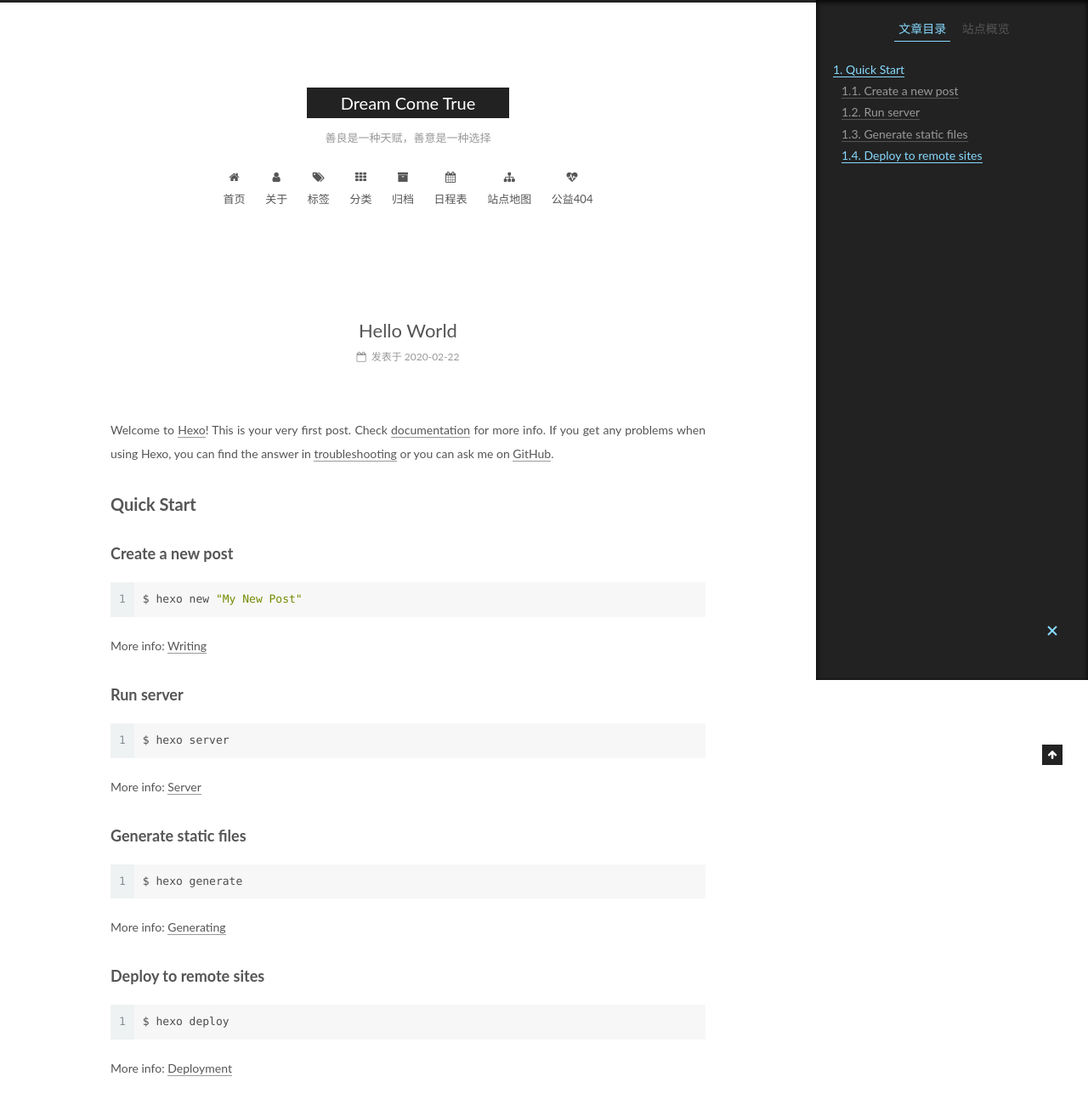
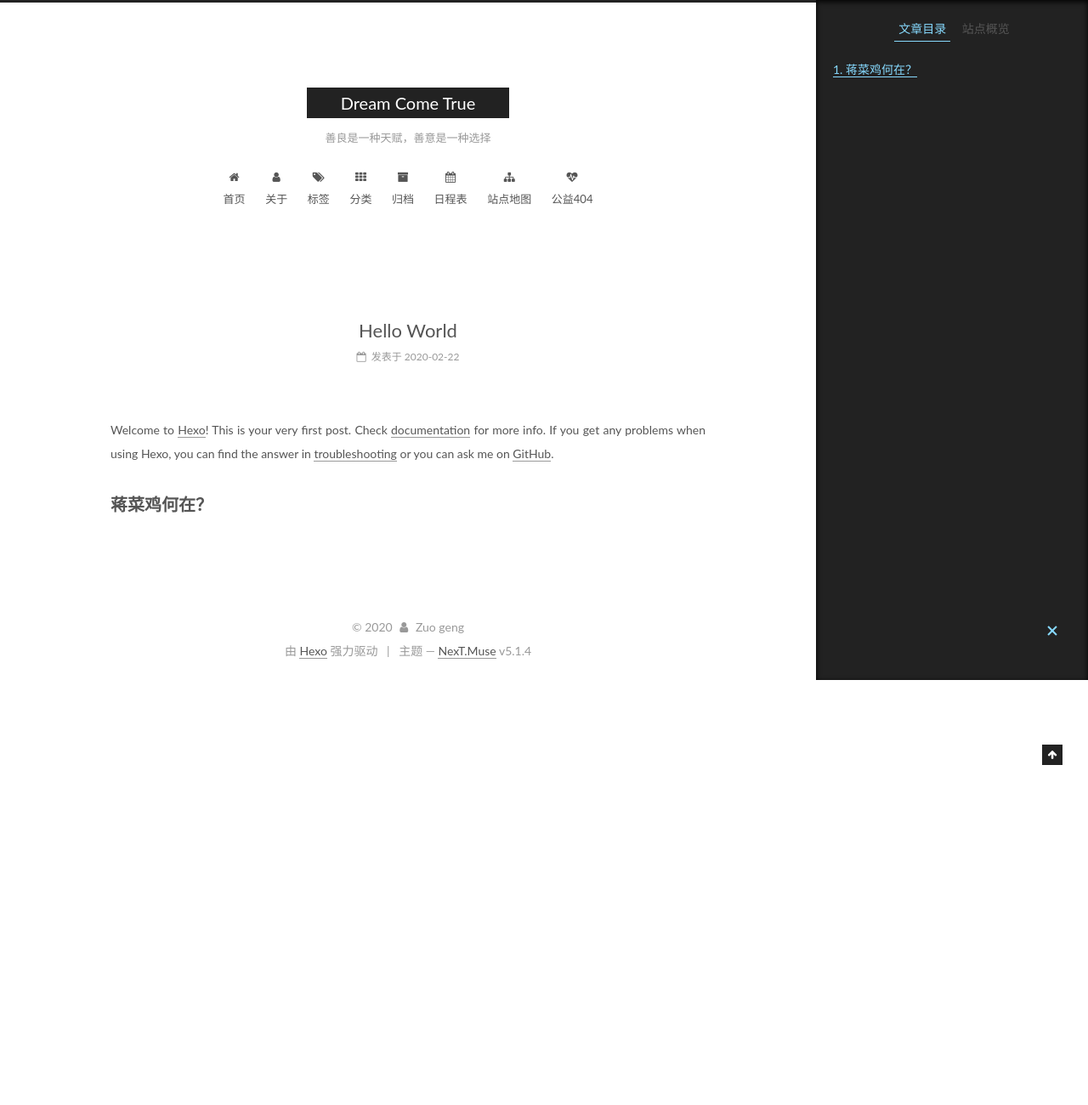
Before and after one commit to xugaopeng1/xugaopeng1.github.io, a plain HTML site: page hello-world/index.html in a window 1280 px wide. Shown: the top 1300 px of the page at 85% size. After the commit the page ends 800 px from the top, so only its background shows below. Drawn offline with Linux system fonts and the light colour scheme.

Commit message:
Site updated: 2020-02-22 21:54:44

```diff
--- a/css/main.css
+++ b/css/main.css
@@ -1822,7 +1822,7 @@ pre .javascript .function {
   width: 4px;
   height: 4px;
   border-radius: 50%;
-  background: #cff;
+  background: #ff8ffa;
 }
 .links-of-blogroll {
   font-size: 13px;
--- a/hello-world/index.html
+++ b/hello-world/index.html
@@ -79,14 +79,14 @@
 
 
 
-<meta name="description" content="Welcome to Hexo! This is your very first post. Check documentation for more info. If you get any problems when using Hexo, you can find the answer in troubleshooting or you can ask me on GitHub. Quick">
+<meta name="description" content="Welcome to Hexo! This is your very first post. Check documentation for more info. If you get any problems when using Hexo, you can find the answer in troubleshooting or you can ask me on GitHub. 蒋菜鸡何在">
 <meta property="og:type" content="article">
 <meta property="og:title" content="Hello World">
 <meta property="og:url" content="http://yoursite.com/hello-world/index.html">
 <meta property="og:site_name" content="Dream Come True">
-<meta property="og:description" content="Welcome to Hexo! This is your very first post. Check documentation for more info. If you get any problems when using Hexo, you can find the answer in troubleshooting or you can ask me on GitHub. Quick">
+<meta property="og:description" content="Welcome to Hexo! This is your very first post. Check documentation for more info. If you get any problems when using Hexo, you can find the answer in troubleshooting or you can ask me on GitHub. 蒋菜鸡何在">
 <meta property="article:published_time" content="2020-02-22T11:54:49.058Z">
-<meta property="article:modified_time" content="2020-02-22T11:54:49.062Z">
+<meta property="article:modified_time" content="2020-02-22T13:54:31.133Z">
 <meta property="article:author" content="Zuo geng">
 <meta name="twitter:card" content="summary">
 
@@ -359,19 +359,7 @@
 
 
         <p>Welcome to <a href="https://hexo.io/" target="_blank" rel="noopener">Hexo</a>! This is your very first post. Check <a href="https://hexo.io/docs/" target="_blank" rel="noopener">documentation</a> for more info. If you get any problems when using Hexo, you can find the answer in <a href="https://hexo.io/docs/troubleshooting.html" target="_blank" rel="noopener">troubleshooting</a> or you can ask me on <a href="https://github.com/hexojs/hexo/issues" target="_blank" rel="noopener">GitHub</a>.</p>
-<h2 id="Quick-Start"><a href="#Quick-Start" class="headerlink" title="Quick Start"></a>Quick Start</h2><h3 id="Create-a-new-post"><a href="#Create-a-new-post" class="headerlink" title="Create a new post"></a>Create a new post</h3><figure class="highlight bash"><table><tr><td class="gutter"><pre><span class="line">1</span><br></pre></td><td class="code"><pre><span class="line">$ hexo new <span class="string">"My New Post"</span></span><br></pre></td></tr></table></figure>
-
-<p>More info: <a href="https://hexo.io/docs/writing.html" target="_blank" rel="noopener">Writing</a></p>
-<h3 id="Run-server"><a href="#Run-server" class="headerlink" title="Run server"></a>Run server</h3><figure class="highlight bash"><table><tr><td class="gutter"><pre><span class="line">1</span><br></pre></td><td class="code"><pre><span class="line">$ hexo server</span><br></pre></td></tr></table></figure>
-
-<p>More info: <a href="https://hexo.io/docs/server.html" target="_blank" rel="noopener">Server</a></p>
-<h3 id="Generate-static-files"><a href="#Generate-static-files" class="headerlink" title="Generate static files"></a>Generate static files</h3><figure class="highlight bash"><table><tr><td class="gutter"><pre><span class="line">1</span><br></pre></td><td class="code"><pre><span class="line">$ hexo generate</span><br></pre></td></tr></table></figure>
-
-<p>More info: <a href="https://hexo.io/docs/generating.html" target="_blank" rel="noopener">Generating</a></p>
-<h3 id="Deploy-to-remote-sites"><a href="#Deploy-to-remote-sites" class="headerlink" title="Deploy to remote sites"></a>Deploy to remote sites</h3><figure class="highlight bash"><table><tr><td class="gutter"><pre><span class="line">1</span><br></pre></td><td class="code"><pre><span class="line">$ hexo deploy</span><br></pre></td></tr></table></figure>
-
-<p>More info: <a href="https://hexo.io/docs/one-command-deployment.html" target="_blank" rel="noopener">Deployment</a></p>
-
+<h2 id="蒋菜鸡何在？"><a href="#蒋菜鸡何在？" class="headerlink" title="蒋菜鸡何在？"></a>蒋菜鸡何在？</h2>
 
     </div>
 
@@ -501,7 +489,7 @@
 
 
 
-              <div class="post-toc-content"><ol class="nav"><li class="nav-item nav-level-2"><a class="nav-link" href="#Quick-Start"><span class="nav-number">1.</span> <span class="nav-text">Quick Start</span></a><ol class="nav-child"><li class="nav-item nav-level-3"><a class="nav-link" href="#Create-a-new-post"><span class="nav-number">1.1.</span> <span class="nav-text">Create a new post</span></a></li><li class="nav-item nav-level-3"><a class="nav-link" href="#Run-server"><span class="nav-number">1.2.</span> <span class="nav-text">Run server</span></a></li><li class="nav-item nav-level-3"><a class="nav-link" href="#Generate-static-files"><span class="nav-number">1.3.</span> <span class="nav-text">Generate static files</span></a></li><li class="nav-item nav-level-3"><a class="nav-link" href="#Deploy-to-remote-sites"><span class="nav-number">1.4.</span> <span class="nav-text">Deploy to remote sites</span></a></li></ol></li></ol></div>
+              <div class="post-toc-content"><ol class="nav"><li class="nav-item nav-level-2"><a class="nav-link" href="#蒋菜鸡何在？"><span class="nav-number">1.</span> <span class="nav-text">蒋菜鸡何在？</span></a></li></ol></div>
 
 
           </div>
```
Also changed, not shown: index.html (+1 -13 lines).
